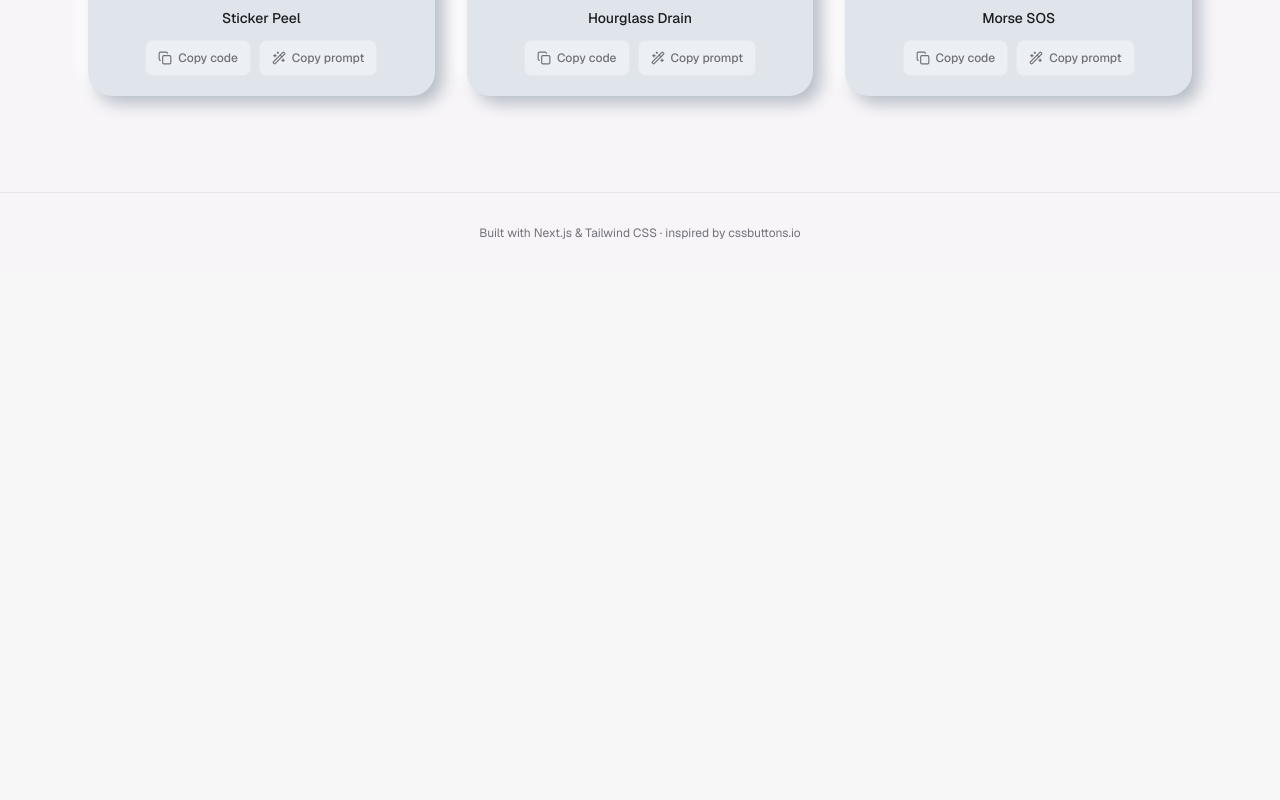
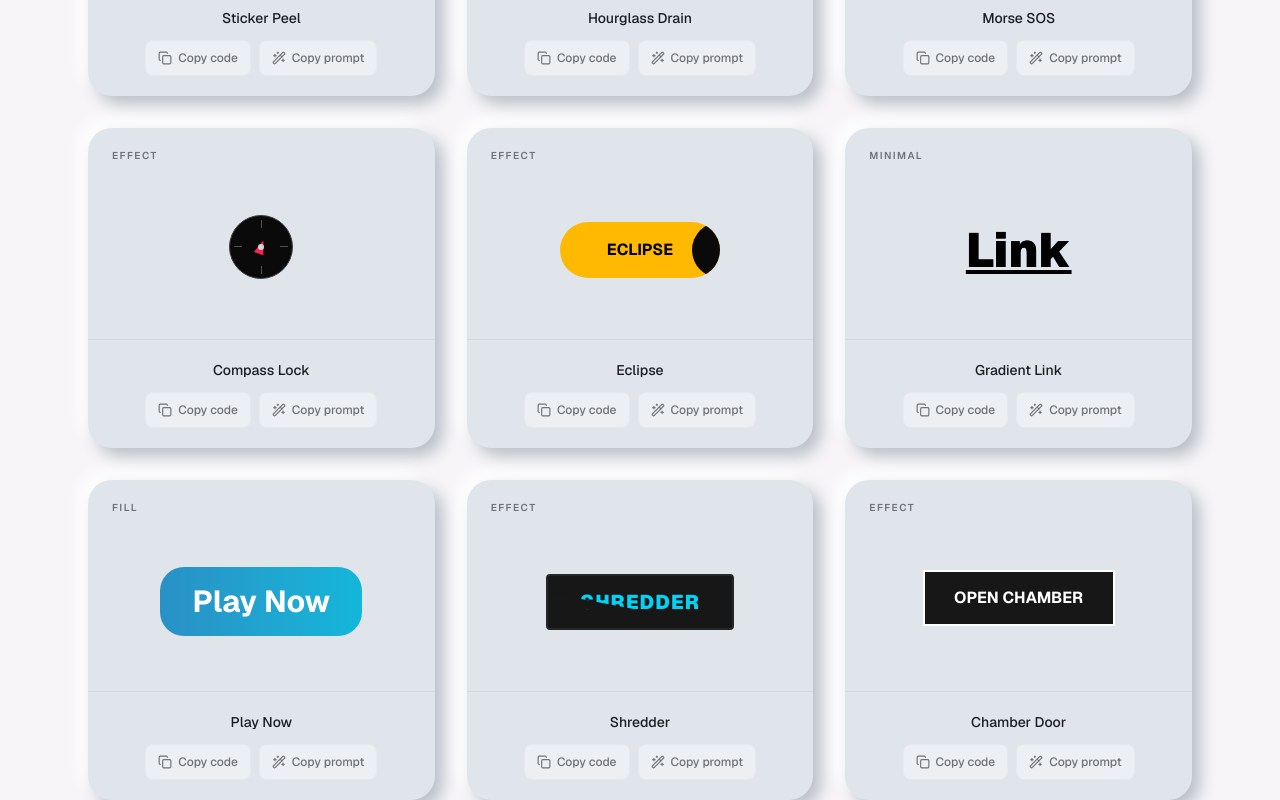
Before and after one commit to WebDevAmey/ButtonLab, a Next.js app: page / in a window 1280 px wide. Shown: the part 4120-4920 px from the top of the page. Before the commit the page ends 4393 px from the top, so only its background shows below. Built offline with nearby package versions, Linux system fonts and the light colour scheme.

Commit message:
added Compass Lock, Eclipse, Gradient Link, Play Now, Shredder, Chamber Door buttons

```diff
--- /dev/null
+++ b/src/registry/buttons/chamber-door.ts
@@ -0,0 +1,26 @@
+import type { CustomButtonDef } from "../types";
+
+export const chamberDoor: CustomButtonDef = {
+  id: "chamber-door",
+  name: "Chamber Door",
+  category: "Effect",
+  description:
+    "A button split into two halves that fold open in 3D like a pair of blast doors, revealing a glowing chamber behind them on hover.",
+  tags: ["3d", "doors", "tailwind"],
+  label: "OPEN CHAMBER",
+  kind: "custom",
+  html: `<button class="group relative inline-block h-14 w-48 cursor-pointer bg-transparent [perspective:1000px] [transform-style:preserve-3d]">
+  <div class="absolute inset-0 z-0 rounded bg-cyan-400 opacity-0 blur-md transition-opacity duration-300 group-hover:opacity-100"></div>
+
+  <span class="absolute left-0 top-0 z-10 flex h-[50%] w-full origin-top items-end justify-center overflow-hidden border-x-2 border-t-2 border-white bg-neutral-900 font-bold text-white transition-transform duration-300 group-hover:[transform:rotateX(60deg)]">
+    <span class="translate-y-[50%]">OPEN CHAMBER</span>
+  </span>
+
+  <span class="absolute bottom-0 left-0 z-10 flex h-[50%] w-full origin-bottom items-start justify-center overflow-hidden border-x-2 border-b-2 border-white bg-neutral-900 font-bold text-white transition-transform duration-300 group-hover:[transform:rotateX(-60deg)]">
+    <span class="-translate-y-[50%]">OPEN CHAMBER</span>
+  </span>
+</button>`,
+  css: "",
+  prompt:
+    "Using Tailwind CSS, create a 56px-tall, 192px-wide transparent button with 3D perspective enabled (perspective: 1000px, transform-style: preserve-3d). Behind everything, add a full-size cyan glow layer (blurred, invisible by default). Split the button's face into two neutral-900 halves, each showing the label \"OPEN CHAMBER\" (clipped so only its half is visible): the top half has a top+side white border and rotates from its top edge, the bottom half has a bottom+side white border and rotates from its bottom edge. On hover, fade in the cyan glow behind them, rotate the top half 60 degrees around the x-axis and the bottom half -60 degrees, so the two halves fold open in 3D like a pair of blast doors revealing a glowing chamber behind.",
+};
--- /dev/null
+++ b/src/registry/buttons/compass-lock.ts
@@ -0,0 +1,23 @@
+import type { CustomButtonDef } from "../types";
+
+export const compassLock: CustomButtonDef = {
+  id: "compass-lock",
+  name: "Compass Lock",
+  category: "Effect",
+  description:
+    "A circular icon button styled like a compass, with four tick marks and a needle that swings around on hover.",
+  tags: ["compass", "needle", "tailwind"],
+  label: "Compass",
+  kind: "custom",
+  html: `<button class="group relative inline-flex h-16 w-16 items-center justify-center rounded-full border border-neutral-700 bg-neutral-950">
+  <span class="absolute top-1 h-2 w-[1px] bg-neutral-600"></span>
+  <span class="absolute bottom-1 h-2 w-[1px] bg-neutral-600"></span>
+  <span class="absolute left-1 h-[1px] w-2 bg-neutral-600"></span>
+  <span class="absolute right-1 h-[1px] w-2 bg-neutral-600"></span>
+  <span class="absolute h-0 w-0 origin-center border-x-[5px] border-b-[14px] border-x-transparent border-b-rose-500 transition-transform duration-500 ease-out [transform:rotate(20deg)] group-hover:[transform:rotate(200deg)]"></span>
+  <span class="absolute h-1.5 w-1.5 rounded-full bg-neutral-300"></span>
+</button>`,
+  css: "",
+  prompt:
+    "Using Tailwind CSS, create a 64x64px circular icon button with a neutral-700 border and neutral-950 background, styled like a compass. Add four thin 1px tick marks at the top, bottom, left, and right edges (neutral-600). Add a rose-500 triangular needle (built from a 0x0 div with transparent horizontal borders and a colored bottom border, forming a pointed shape) centered in the button, resting rotated 20 degrees. Add a small 6px neutral-300 dot centered on top as the needle's pivot. On hover, rotate the needle to 200 degrees over 500ms ease-out, so it swings around like a compass needle finding a new direction.",
+};
--- /dev/null
+++ b/src/registry/buttons/eclipse.ts
@@ -0,0 +1,21 @@
+import type { CustomButtonDef } from "../types";
+
+export const eclipse: CustomButtonDef = {
+  id: "eclipse",
+  name: "Eclipse",
+  category: "Effect",
+  description:
+    "A bright amber pill button with a dark circular disc that slides across it on hover, like a solar eclipse passing over.",
+  tags: ["eclipse", "slide", "tailwind"],
+  label: "ECLIPSE",
+  kind: "custom",
+  html: `<button class="group relative inline-flex h-14 w-40 items-center justify-center overflow-hidden rounded-full bg-amber-400 font-bold text-black">
+  <span class="absolute right-0 top-0 h-14 w-14 rounded-full bg-neutral-950 transition-transform duration-500 ease-out [transform:translateX(50%)] group-hover:[transform:translateX(-10%)]"></span>
+  <span class="relative z-10 transition-colors duration-300 group-hover:text-amber-300">
+    ECLIPSE
+  </span>
+</button>`,
+  css: "",
+  prompt:
+    "Using Tailwind CSS, create a 56px-tall, 160px-wide pill button with a bright amber-400 background, bold black text, overflow hidden, labeled \"ECLIPSE\". Add a 56x56px circular neutral-950 disc positioned at the top-right corner, resting translated 50% to the right (mostly off-screen). On hover, translate that disc to -10% so it slides across the button like a solar disc passing in front of the sun, and transition the label text color to amber-300 so it stays readable against the dark disc.",
+};
--- /dev/null
+++ b/src/registry/buttons/gradient-link.ts
@@ -0,0 +1,18 @@
+import type { CustomButtonDef } from "../types";
+
+export const gradientLink: CustomButtonDef = {
+  id: "gradient-link",
+  name: "Gradient Link",
+  category: "Minimal",
+  description:
+    "A large underlined text link whose gradient fill sweeps across on hover, fading the text itself to transparent.",
+  tags: ["gradient", "text", "tailwind"],
+  label: "Link",
+  kind: "custom",
+  html: `<button class="cursor-pointer rounded bg-clip-text bg-gradient-to-r from-black via-blue-600 to-indigo-500 bg-[size:200%_100%] bg-[position:0%_0] px-4 py-2 text-5xl font-black text-black underline transition-all duration-500 ease-out hover:bg-[position:100%_0] hover:text-transparent">
+  Link
+</button>`,
+  css: "",
+  prompt:
+    "Using Tailwind CSS, create a large (text-5xl) black, bold, underlined text-only button labeled \"Link\" with a horizontal gradient (black to blue-600 to indigo-500) clipped to the text (bg-clip-text) but sized at 200% width and positioned at 0% so the gradient is initially off-screen and the text renders solid black. On hover, animate the background-position to 100% over 500ms ease-out and set the text color to transparent, revealing the sweeping gradient through the text.",
+};
--- /dev/null
+++ b/src/registry/buttons/play-now.ts
@@ -0,0 +1,18 @@
+import type { CustomButtonDef } from "../types";
+
+export const playNow: CustomButtonDef = {
+  id: "play-now",
+  name: "Play Now",
+  category: "Fill",
+  description:
+    "A large, rounded gradient button with an oversized label and a dramatic colored glow that appears on hover.",
+  tags: ["gradient", "glow", "tailwind"],
+  label: "Play Now",
+  kind: "custom",
+  html: `<button class="relative flex cursor-pointer overflow-hidden rounded-[24px] bg-gradient-to-r from-[#2891c5] to-[#13b6da] px-8 py-3 text-[1.9rem] font-bold text-white hover:shadow-[0_15px_50px_-15px_#13b6da]">
+  Play Now
+</button>`,
+  css: "",
+  prompt:
+    "Using Tailwind CSS, create a large button labeled \"Play Now\" with an oversized 1.9rem bold font, a horizontal gradient background from #2891c5 to #13b6da, generously rounded corners (24px), white text, and overflow hidden. On hover, add a large soft colored shadow beneath it (0 15px 50px -15px #13b6da) so the button appears to glow and lift off the page.",
+};
--- /dev/null
+++ b/src/registry/buttons/shredder.ts
@@ -0,0 +1,24 @@
+import type { CustomButtonDef } from "../types";
+
+export const shredder: CustomButtonDef = {
+  id: "shredder",
+  name: "Shredder",
+  category: "Effect",
+  description:
+    "A button whose label splits into two color-clipped strips that shear apart vertically on hover, like paper through a shredder.",
+  tags: ["shred", "clip-path", "tailwind"],
+  label: "SHREDDER",
+  kind: "custom",
+  html: `<button class="group relative inline-block cursor-pointer overflow-hidden rounded border-2 border-neutral-800 bg-neutral-900 px-8 py-3 text-xl font-black tracking-wider text-transparent">
+  SHREDDER
+  <span class="absolute inset-0 flex items-center justify-center bg-neutral-900 text-rose-500 transition-transform duration-300 ease-out [clip-path:polygon(0_0,_100%_0,_100%_33%,_0_33%,_0_66%,_100%_66%,_100%_100%,_0_100%)] group-hover:translate-y-2">
+    SHREDDER
+  </span>
+  <span class="absolute inset-0 flex items-center justify-center bg-neutral-900 text-cyan-400 transition-transform duration-300 ease-out [clip-path:polygon(0_33%,_100%_33%,_100%_66%,_0_66%,_0_100%,_100%_100%)] group-hover:-translate-y-2">
+    SHREDDER
+  </span>
+</button>`,
+  css: "",
+  prompt:
+    "Using Tailwind CSS, create a bold tracked-out button labeled \"SHREDDER\" with a neutral-900 background, 2px neutral-800 border, and transparent base text (so the base label is invisible, just reserving layout space). Layer two absolutely-positioned copies of the same label on top, both on a neutral-900 background: the first in rose-500, clipped with clip-path to only show the top and bottom thirds of the label (polygon covering 0-33% and 66-100% vertically); the second in cyan-400, clipped to only show the middle third (33-66%). On hover, translate the first (rose) copy down 2px and the second (cyan) copy up 2px, so the label appears to shear apart into offset colored strips like paper being shredded.",
+};
```
Also changed, not shown: src/registry/buttons/index.ts (+12 -0 lines).
